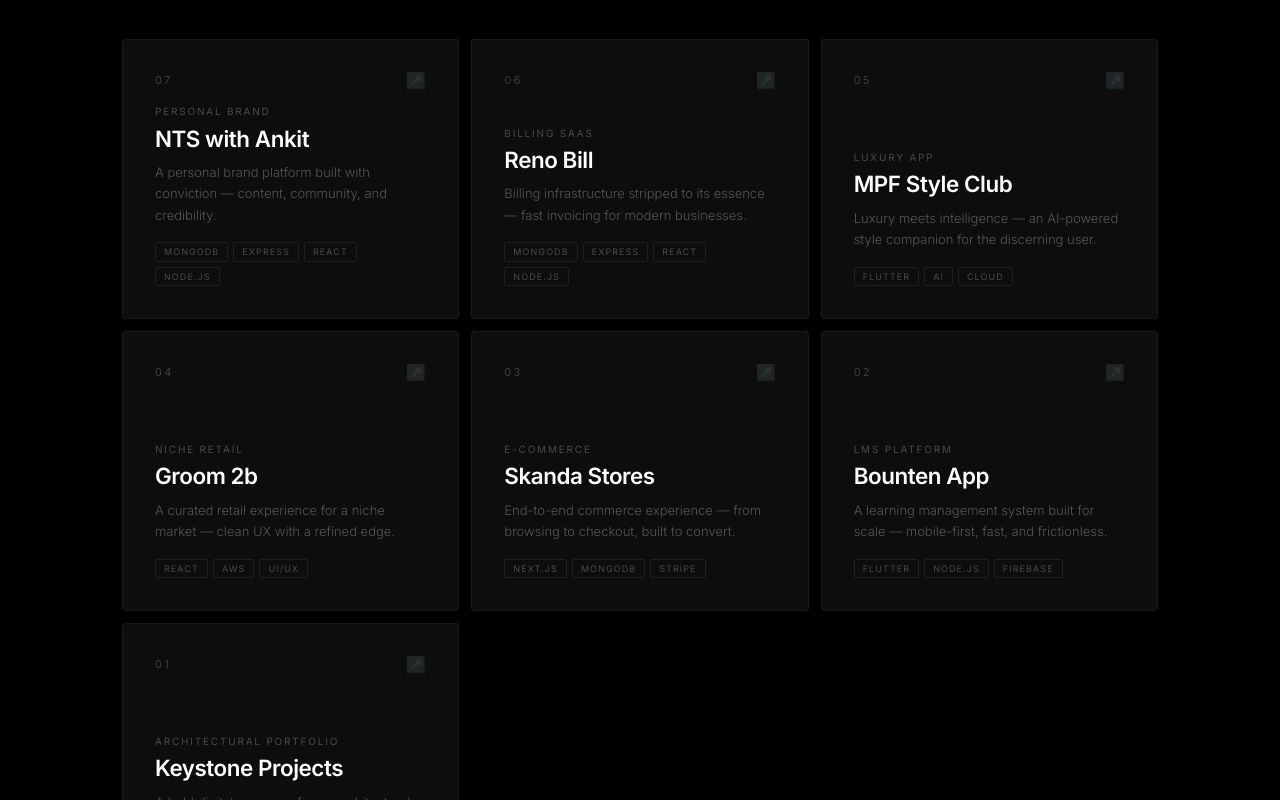
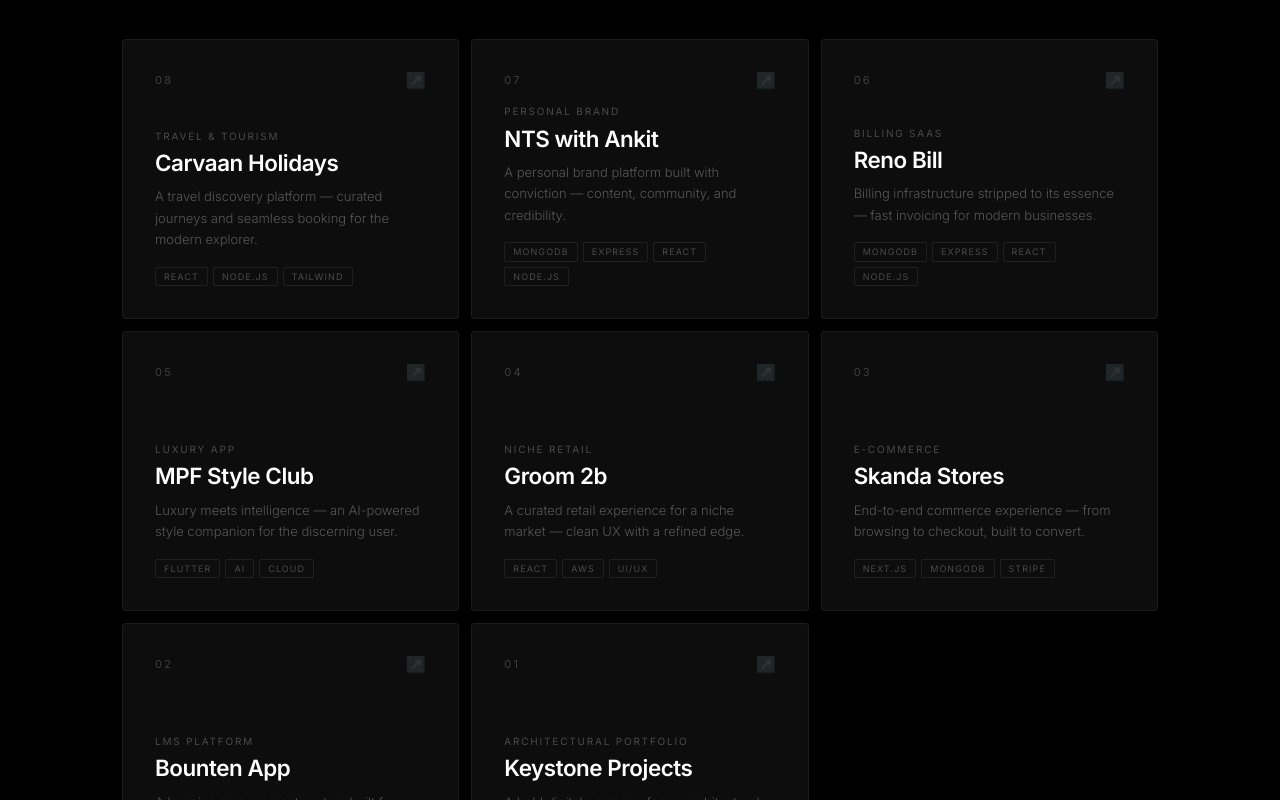
Before and after one commit to ariyan-0p/Ariyan-portlio, a React (Vite) app in the folder ariyan-portfolio/: page / in a window 1280 px wide. Shown: the part 3800-4600 px from the top of the page. Built offline with nearby package versions, Linux system fonts and the light colour scheme.

Commit message:
chcanges

```diff
--- a/ariyan-portfolio/src/components/Projects.jsx
+++ b/ariyan-portfolio/src/components/Projects.jsx
@@ -66,6 +66,15 @@ const PROJECTS = [
     link: "https://ntswithankit.com/",
     tech: ["MongoDB", "Express", "React", "Node.js"],
     desc: "A personal brand platform built with conviction — content, community, and credibility.",
+  },
+  {
+    id: "08",
+    title: "Carvaan Holidays",
+    category: "Travel & Tourism",
+    url: "carvaanholidays.com",
+    link: "https://carvaanholidays.com/",
+    tech: ["React", "Node.js", "Tailwind"],
+    desc: "A travel discovery platform — curated journeys and seamless booking for the modern explorer.",
   },
 ];
 
```
